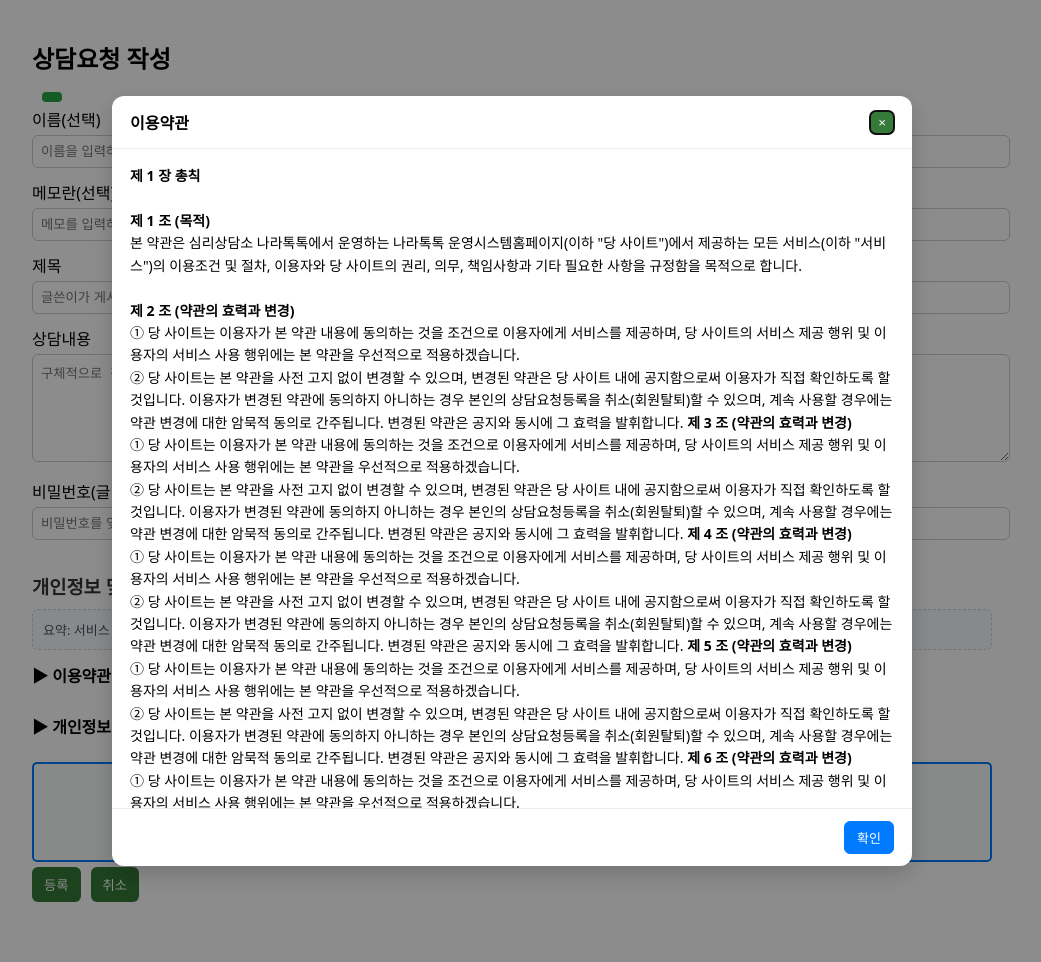
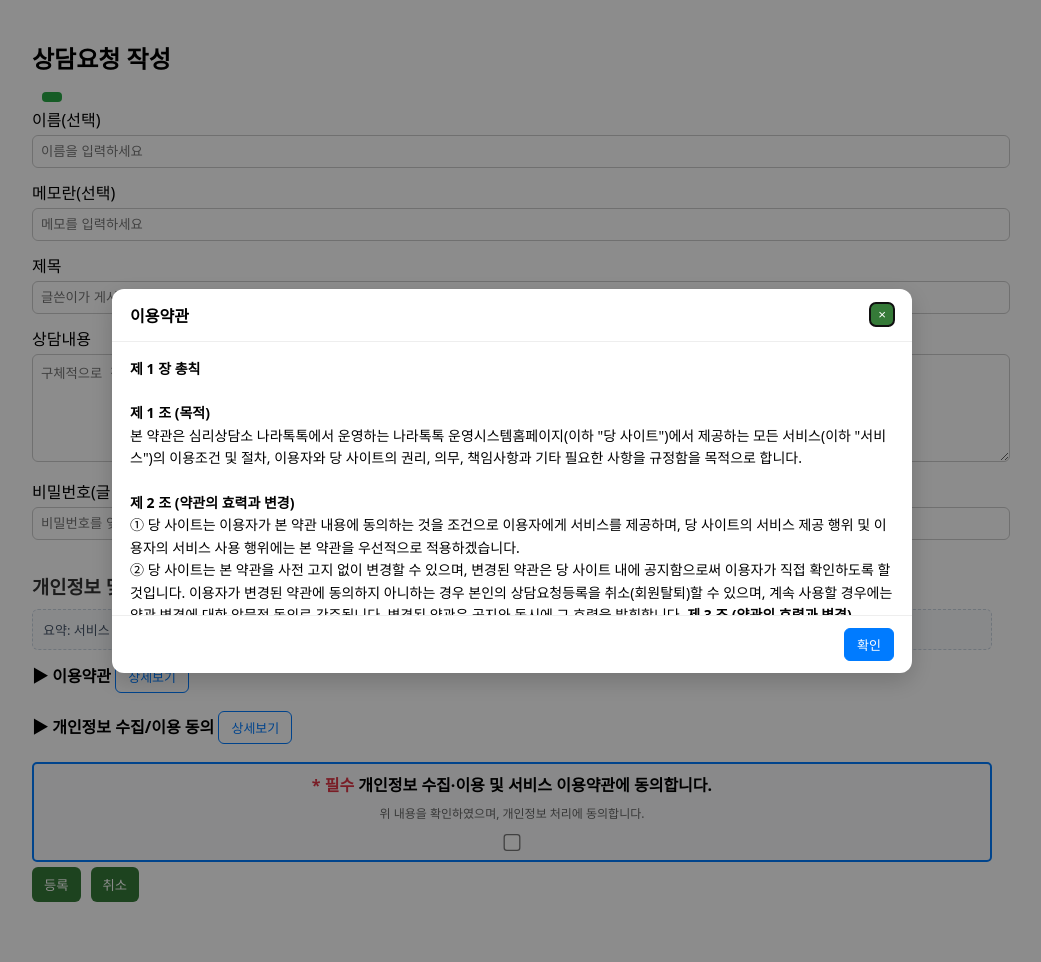
Before and after one commit to idcard3-beep/secret-board, a Flask app: page /new in a window 1280 px wide, after a click on "상세보기". Shown: the whole page, without its empty margins (128-1169 px from the left). Run offline with Flask 3, Linux system fonts and the light colour scheme.

Commit message:
Add files via upload

```diff
--- a/web/templates/new.html
+++ b/web/templates/new.html
@@ -23,7 +23,7 @@
         background: #fff;
         width: 96vw;
         max-width: 420px;
-        max-height: 80vh;
+        max-height: 40vh;
         border-radius: 12px;
         overflow: hidden;
         box-shadow: 0 8px 24px rgba(0, 0, 0, 0.18);
```
